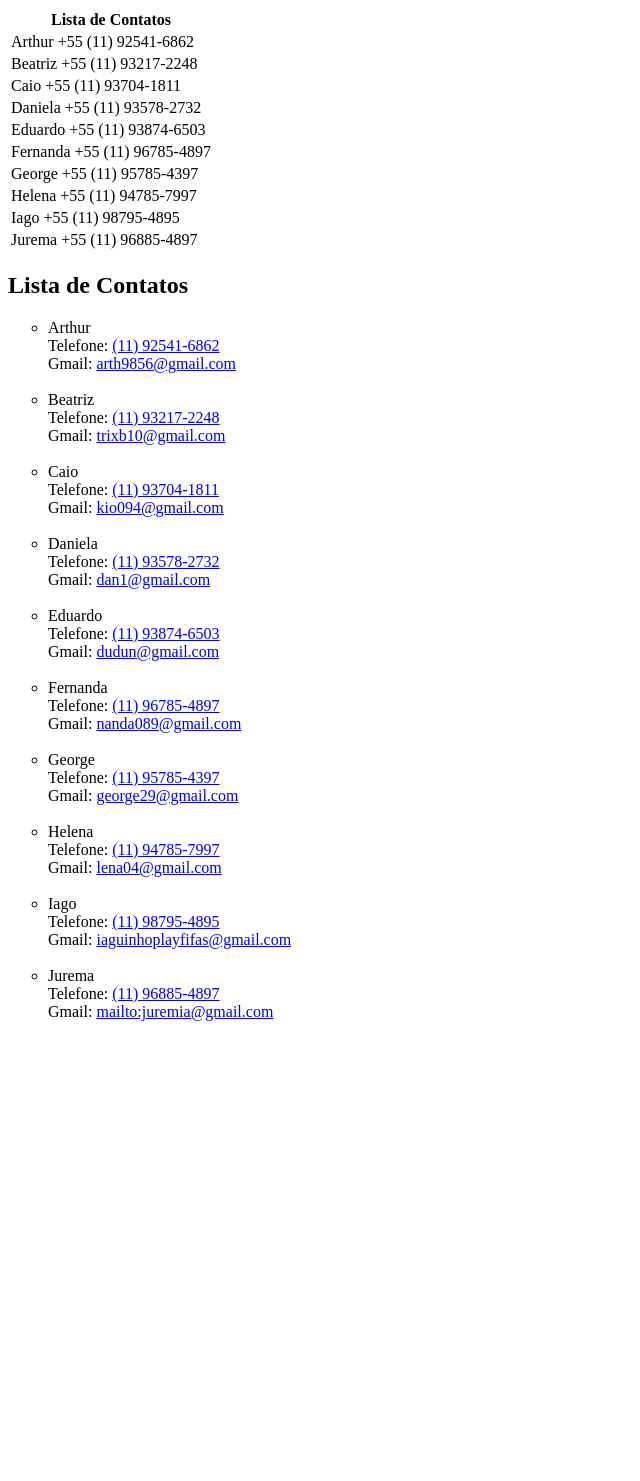
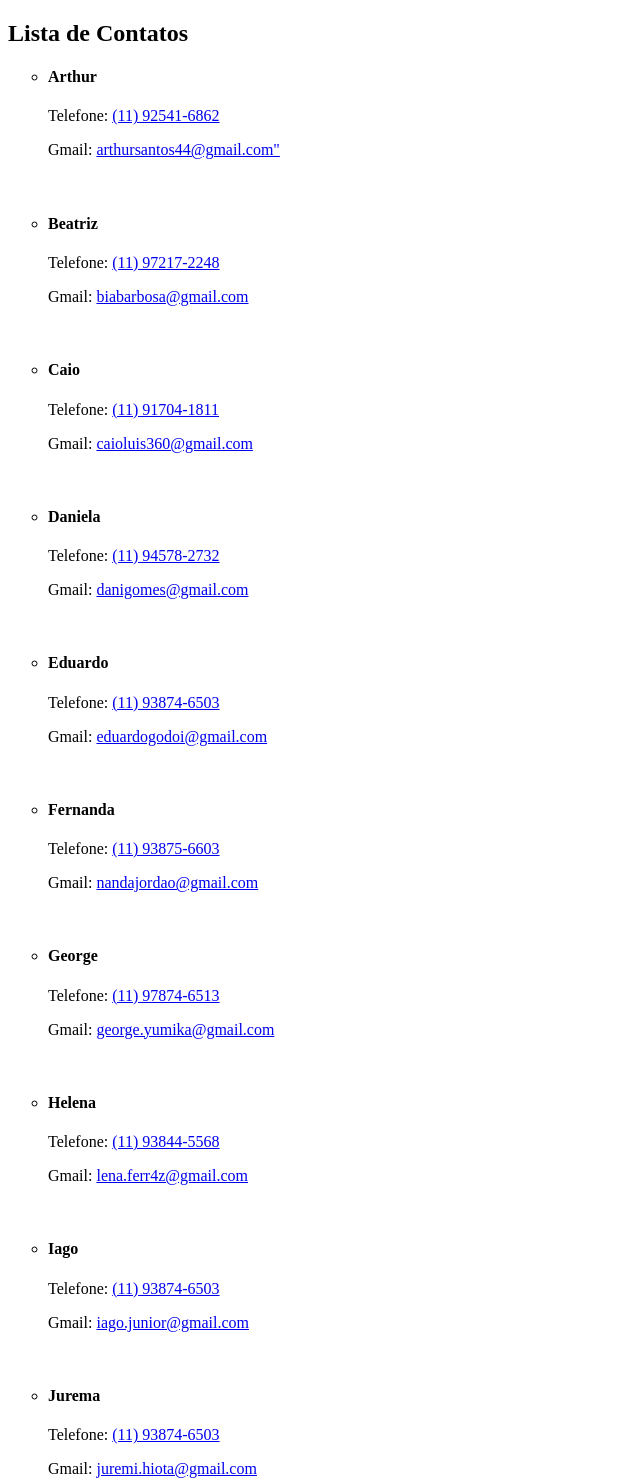
Before and after one commit to WillHolmes06/Iris_Willians, a plain HTML site: page index.html in a window 1280 px wide. Shown: the whole page, without its empty margins (0-640 px from the left). Before the commit the page ends 1055 px from the top, so only its background shows below. Drawn offline with Linux system fonts and the light colour scheme.

Commit message:
FINAL DE VERDADE AGORA

```diff
--- a/index.html
+++ b/index.html
@@ -5,76 +5,70 @@
     <title>Lista de Contatos</title>
 </head>
 <body>
-    <table>
-        <tr>
-            <th>Lista de Contatos</th>
-        </tr>
-        <tr>
-           <td>Arthur +55 (11) 92541-6862</td>
-        </tr>
-        <tr>
-            <td>Beatriz +55 (11) 93217-2248</td>
-        </tr>
-        <tr>
-            <td>Caio +55 (11)  93704-1811</td>
-        </tr>
-        <tr>
-            <td>Daniela +55 (11)  93578-2732</td>
-        </tr>
-        <tr>
-            <td>Eduardo +55 (11) 93874-6503</td>
-        </tr>
-        <tr>
-            <td>Fernanda +55 (11) 96785-4897</td>
-        </tr>
-        <tr>
-            <td>George +55 (11) 95785-4397</td>
-        </tr>
-        <tr>
-            <td>Helena +55 (11) 94785-7997</td>
-        </tr>
-        <tr>
-            <td>Iago +55 (11) 98795-4895</td>
-        </tr>
-        <tr>
-            <td>Jurema +55 (11) 96885-4897</td>
-        </tr>
-
-
-    </table>
-
     <h2>Lista de Contatos</h2>
     <ul type="circle">
-        <li>Arthur</li>
-            Telefone: <a href="tel:+5511925416862">(11) 92541-6862</a> <br>
-            Gmail: <a href="mailto:arth9856@gmail.com">arth9856@gmail.com</a> <br> <br>
-        <li>Beatriz</li>
-        Telefone: <a href="tel:+5511932172248">(11) 93217-2248</a> <br>
-        Gmail: <a href="mailto:trixb10@gmail.com">trixb10@gmail.com</a> <br> <br>
-        <li>Caio</li>
-        Telefone: <a href="tel:+5511937041811">(11) 93704-1811</a> <br>
-        Gmail: <a href="mailto:kio094@gmail.com">kio094@gmail.com</a> <br> <br>
-        <li>Daniela</li>
-        Telefone: <a href="tel:+5511935782732">(11) 93578-2732</a> <br>
-        Gmail: <a href="mailto:dan1@gmail.com">dan1@gmail.com</a> <br> <br>
-        <li>Eduardo</li>
-        Telefone: <a href="tel:+5511938746503">(11) 93874-6503</a> <br>
-        Gmail: <a href="mailto:dudun@gmail.com">dudun@gmail.com</a> <br> <br>
-        <li>Fernanda</li>
-        Telefone: <a href="tel:+55967854897">(11) 96785-4897</a> <br>
-        Gmail: <a href="mailto:nanda089@gmail.com">nanda089@gmail.com</a> <br> <br>
-        <li>George</li>
-        Telefone: <a href="tel:+55957854397">(11) 95785-4397</a> <br>
-        Gmail: <a href="mailto:george29@gmail.com">george29@gmail.com</a> <br> <br>
-        <li>Helena</li>
-        Telefone: <a href="tel:+55947857997">(11) 94785-7997</a> <br>
-        Gmail: <a href="mailto:lena04@gmail.com">lena04@gmail.com</a> <br> <br>
-        <li>Iago</li>
-        Telefone: <a href="tel:+55987954895">(11) 98795-4895</a> <br>
-        Gmail: <a href="mailto:iaguinhoplayfifas@gmail.com">iaguinhoplayfifas@gmail.com</a> <br> <br>
-        <li>Jurema</li>
-        Telefone: <a href="tel:+55968854897">(11) 96885-4897</a> <br>
-        Gmail: <a href="mailto:juremia@gmail.com">mailto:juremia@gmail.com</a> <br> <br>
+        <li>
+            <h4>Arthur</h4>
+            <p>Telefone: <a href="tel:+5511925416862">(11) 92541-6862</a></p>
+            <p>Gmail: <a href="mailto:arthursantos44@gmail.com">arthursantos44@gmail.com"</a></p>
+        </li>
+            <br>
+        <li>
+            <h4>Beatriz</h4>
+            <p>Telefone: <a href="tel:+5511932172248">(11) 97217-2248</a></p>
+            <p>Gmail: <a href="mailto:biabarbosa@gmail.com">biabarbosa@gmail.com</a></p>
+        </li>
+            <br>
+        <li>
+            <h4>Caio</h4>
+          <p>Telefone: <a href="tel:+5511937041811<">(11) 91704-1811</a></p>
+           <p>Gmail: <a href="mailto:caioluis360@gmail.com">caioluis360@gmail.com</a></p>
+        </li>
+            <br>
+        <li>
+           <h4>Daniela</h4>
+            <p>Telefone: <a href="tel:+5511935782732">(11) 94578-2732</a></p>
+            <p>Gmail: <a href="mailto:danigomes@gmail.com">danigomes@gmail.com</a></p>
+        </li>
+            <br>
+        <li>
+            <h4>Eduardo</h4>
+            <p>Telefone: <a href="tel:+5511938746503">(11) 93874-6503</a></p>
+            <p>Gmail: <a href="mailto:eduardogodoi@gmail.com">eduardogodoi@gmail.com</a></p>
+        </li>
+        <br>
+        <li>
+            <h4>Fernanda</h4>
+            <p>Telefone: <a href="tel:+55938756603">(11) 93875-6603</a></p>
+            <p>Gmail: <a href="mailto:nandajordao@gmail.com">nandajordao@gmail.com</a></p>
+        </li>
+        <br>
+        <li>
+            <h4>George</h4>
+            <p>Telefone: <a href="tel:+55978746513">(11) 97874-6513</a></p>
+            <p>Gmail: <a href="mailto:george.yumika@gmail.com">george.yumika@gmail.com</a></p>
+        </li>
+        <br>
+        <li>
+            <h4>Helena</h4>
+            <p>Telefone: <a href="tel:+55938445568">(11) 93844-5568</a></p>
+            <p>Gmail: <a href="mailto:lena.ferr4z@gmail.com">lena.ferr4z@gmail.com</a></p>
+        </li>
+        <br>
+        <li>
+            <h4>Iago</h4>
+            <p>Telefone: <a href="tel:+55938746503">(11) 93874-6503</a></p>
+            <p>Gmail: <a href="mailto:iago.junior@gmail.com">iago.junior@gmail.com</a></p>
+        </li>
+        <br>
+        <li>
+            <h4>Jurema</h4>
+            <p>Telefone: <a href="tel:+5511938746503">(11) 93874-6503</a></p>
+            <p>Gmail: <a href="mailto:juremi.hiota@gmail.com">juremi.hiota@gmail.com</a></p>
+        </li>
+
+</body>
+</html>
 
 
 
```
